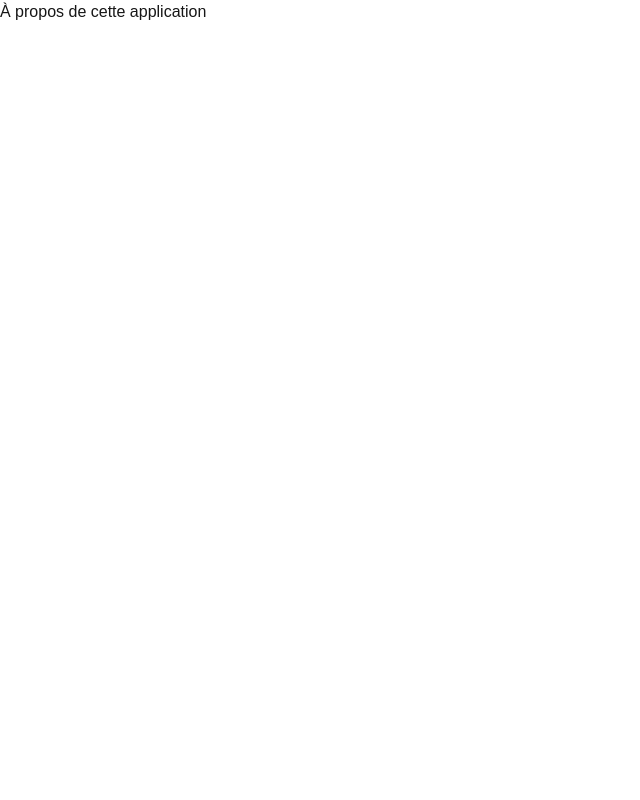
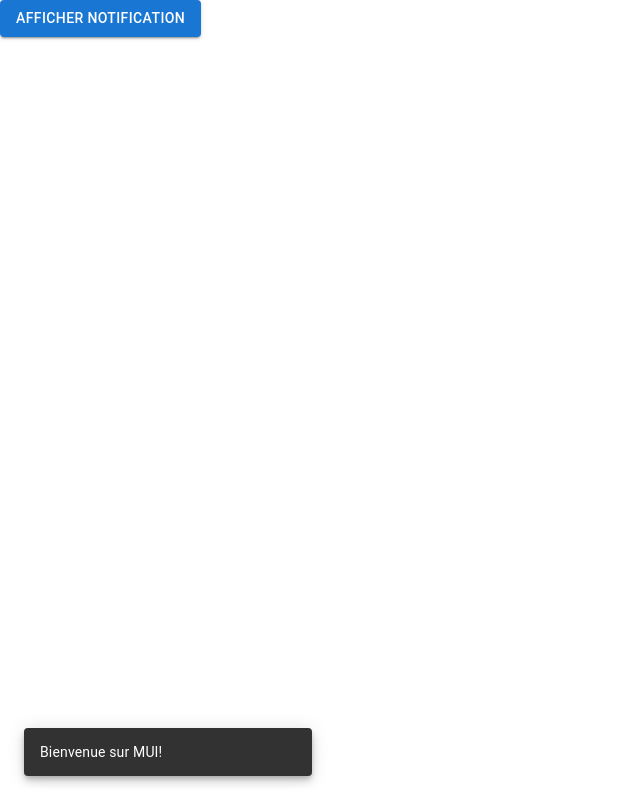
Before and after one commit to Tefymahery/test, a Next.js app: page /about in a window 1280 px wide. Shown: the whole page, without its empty margins (0-640 px from the left). Built offline with nearby package versions, Linux system fonts and the light colour scheme.

Commit message:
Appbar with mui + Gestion Hook

```diff
--- a/src/pages/about.js
+++ b/src/pages/about.js
@@ -1,3 +1,29 @@
-export default function About() {
-    return <h1>À propos de cette application</h1>;
-  }
+import { Button, Snackbar } from '@mui/material';
+import { useState, useEffect } from 'react';
+
+export default function App() {
+  const [open, setOpen] = useState(false);
+
+  useEffect(() => {
+    // Par exemple, afficher le Snackbar après 3 secondes
+    const timer = setTimeout(() => setOpen(true), 3000);
+    return () => clearTimeout(timer);
+  }, []);
+
+  const handleClose = () => {
+    setOpen(false);
+  };
+
+  return (
+    <div>
+      <Snackbar
+        open={open}
+        message="Bienvenue sur MUI!"
+        onClose={handleClose}
+      />
+      <Button variant="contained" onClick={() => setOpen(true)}>
+        Afficher Notification
+      </Button>
+    </div>
+  );
+}
```
